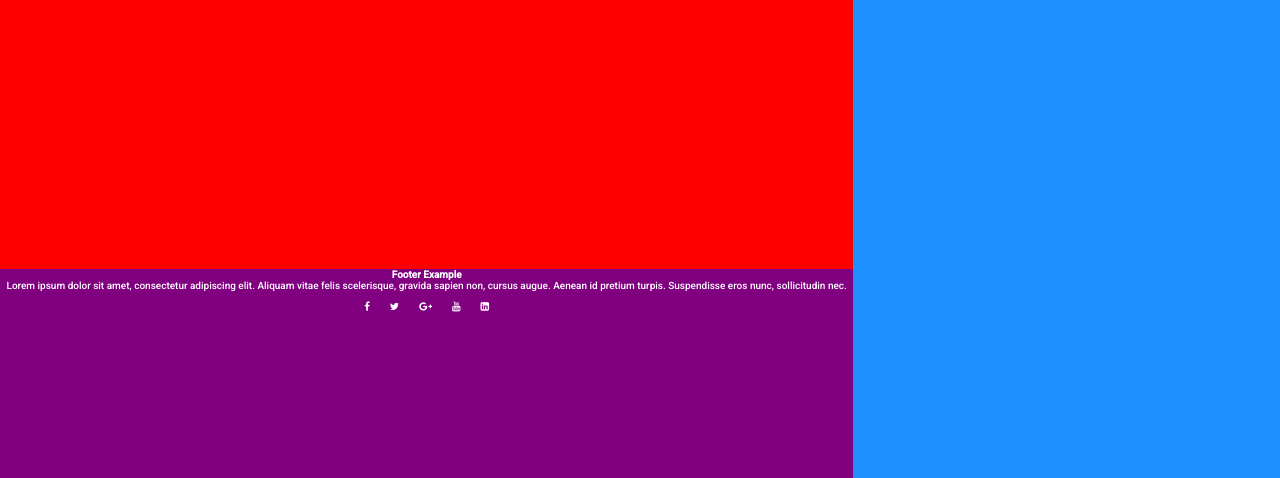
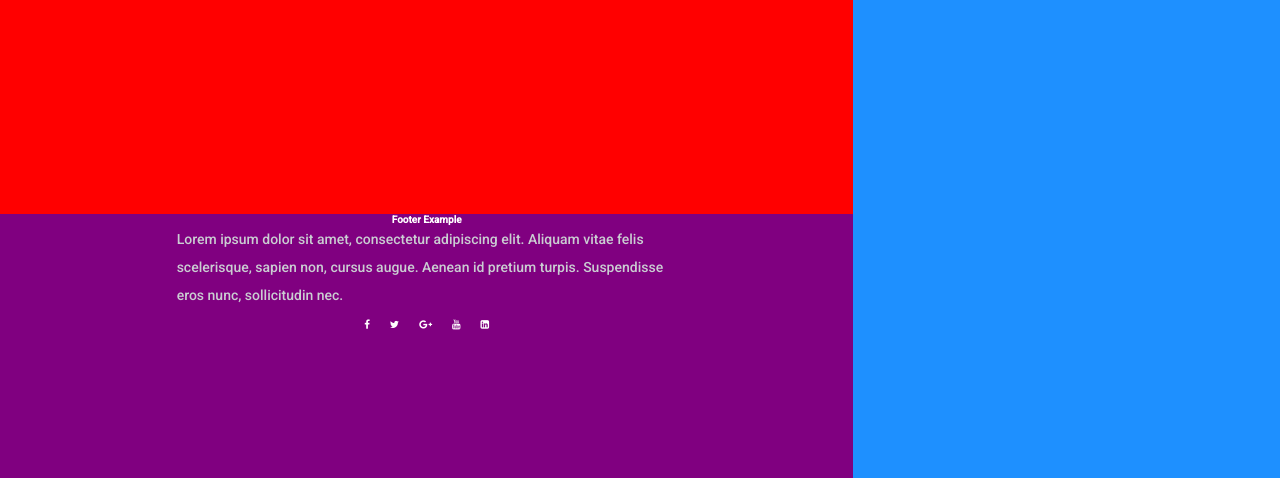
Before and after one commit to llcain/CSS-Grid, a plain HTML site: page index.html in a window 1280 px wide. Shown: the part 546-1024 px from the top of the page. Drawn offline with Linux system fonts and the light colour scheme.

Commit message:
styled footer

```diff
--- a/index.html
+++ b/index.html
@@ -102,7 +102,7 @@
             <div class="footer-content">
                 <h4>Footer Example</h4>
 
-                <p>Lorem ipsum dolor sit amet, consectetur adipiscing elit. Aliquam vitae felis scelerisque, gravida sapien non, cursus augue. Aenean id pretium turpis. Suspendisse eros nunc, sollicitudin nec.</p>
+                <p>Lorem ipsum dolor sit amet, consectetur adipiscing elit. Aliquam vitae felis scelerisque,  sapien non, cursus augue. Aenean id pretium turpis. Suspendisse eros nunc, sollicitudin nec.</p>
 
                 <ul class="socials">
                     <li><a><i class="fa fa-facebook"></i></a></li>
--- a/notes.txt
+++ b/notes.txt
@@ -13,3 +13,4 @@ Google  - media query ul li css max width - https://stackoverflow.com/questions/
 Google - blog card codepen - https://codepen.io/tag/blog%20card - https://codepen.io/laheshk/pen/MQqzWo - https://codepen.io/pbruny/pen/XWXObeM - https://codepen.io/BoyWithSilverWings/pen/KGRBmO
 Google - blog card html css w3schools - https://www.w3schools.com/howto/tryit.asp?filename=tryhow_css_cards
 Google - footer html css codepen - https://codepen.io/coding_dev_/pen/GRBqQgJ - https://codepen.io/coding_dev_/pen/GRBqQgJ
+Google - br text on new line - https://blog.hubspot.com/website/html-line-break#:~:text=To%20do%20a%20line%20break%20in%20HTML%2C%20use%20the%20%3Cbr,%3E%20and%20element.
--- a/styles.css
+++ b/styles.css
@@ -215,3 +215,10 @@ footer {
 .socials li {
     margin: 0 10px;
 }
+
+.footer-content p {
+    max-width: 500px;
+    line-height: 28px;
+    font-size: 14px;
+    color: #cacdd2;
+}
```
